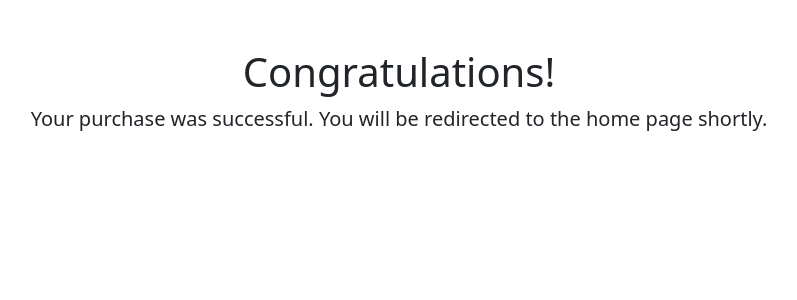
After one commit to Judhunja/shopvista, a Flask app: template app/templates/congrats.html in a window 1280 px wide. The commit adds this page. Shown: the top 300 px of the page, without its empty margins (241-1038 px from the left). Run offline with Flask 3, Linux system fonts and the light colour scheme; the template is opened without the code that fills it, so the values that code supplies are empty.

Commit message:
update checkout to add congrats message after user completes purchase

```diff
--- a/app/forms.py
+++ b/app/forms.py
@@ -24,3 +24,8 @@ class SignupForm(FlaskForm):
     confirm_password = PasswordField('Enter your password', validators=[
         DataRequired(), Length(7, 40)])
     submit = SubmitField('Submit')
+
+
+class CheckoutForm(FlaskForm):
+    """ Form for setting csrf for purchase(No field) """
+    pass
--- a/app/templates/checkout.html
+++ b/app/templates/checkout.html
@@ -21,6 +21,7 @@
 		</ul>
 
 		<form method="POST" action="{{ url_for('checkout') }}">
+			{{ form.hidden_tag() }}
 			<button type="submit" class="btn btn-success mt-3">Complete Purchase</button>
 			<a href="{{ url_for('see_cart') }}" class="btn btn-secondary mt-3">Back to Cart</a>
 		</form>
--- /dev/null
+++ b/app/templates/congrats.html
@@ -0,0 +1,17 @@
+<!doctype html>
+<html lang="en">
+
+<head>
+	<link rel="stylesheet" href="https://cdn.jsdelivr.net/npm/bootstrap@5.1.3/dist/css/bootstrap.min.css">
+	<title>Purchase Complete</title>
+	<meta http-equiv="refresh" content="3;url={{ url_for('home') }}">
+</head>
+
+<body>
+	<div class="container text-center">
+		<h1 class="mt-5">Congratulations!</h1>
+		<p class="lead">Your purchase was successful. You will be redirected to the home page shortly.</p>
+	</div>
+</body>
+
+</html>
```
Also changed, not shown: app/routes.py (+13 -10 lines).
